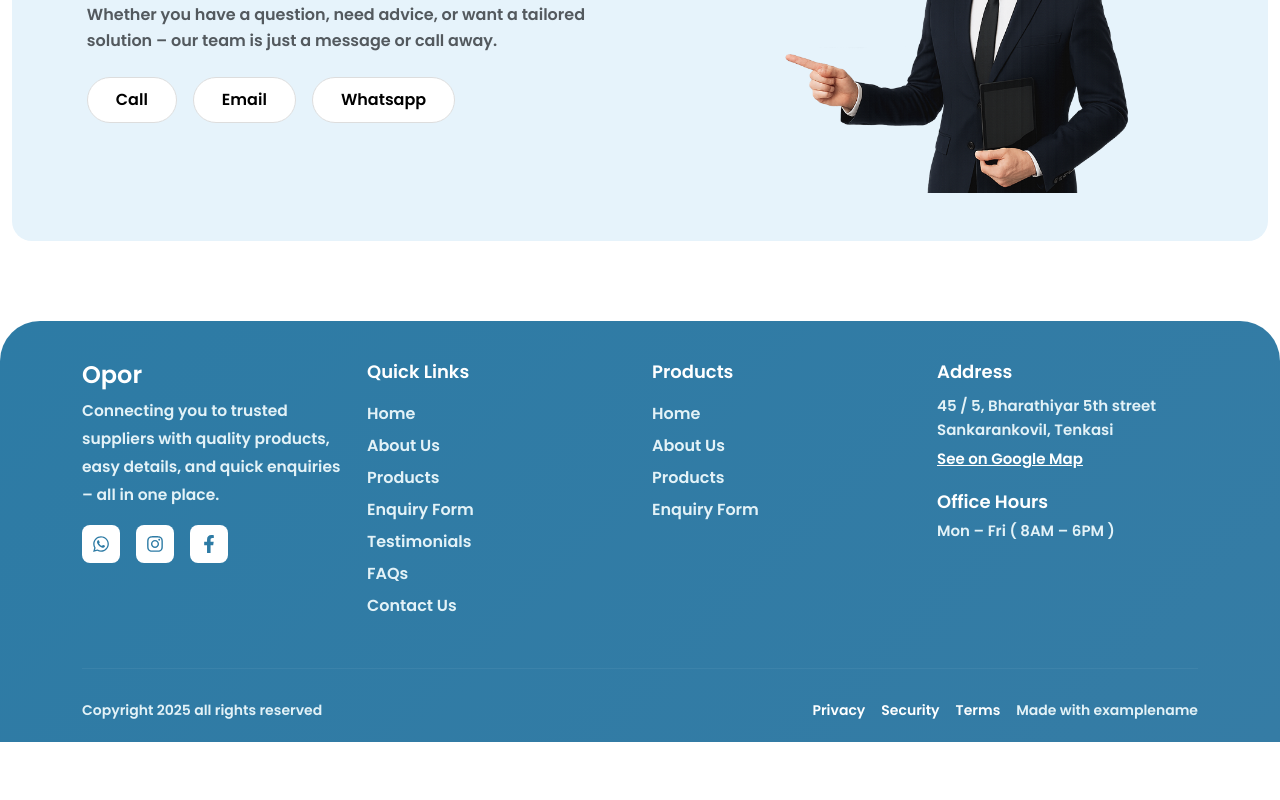
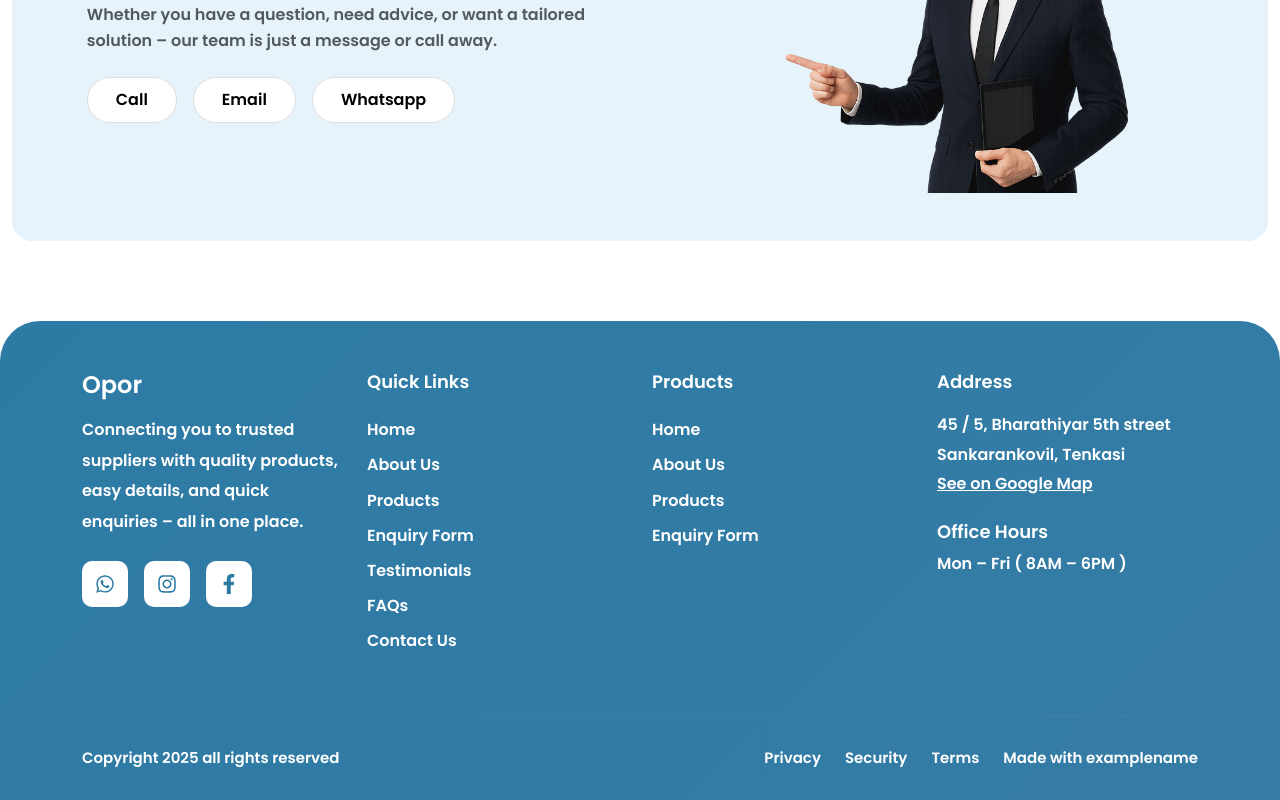
Before and after one commit to sudharshin/WaterPurifier, a React (Vite) app: page / in a window 1280 px wide. Shown: the part 2649-3449 px from the top of the page. Before the commit the page ends 3391 px from the top, so only its background shows below. Built offline with nearby package versions, Linux system fonts and the light colour scheme.

Commit message:
Update Footer.jsx

```diff
--- a/src/components/Footer.jsx
+++ b/src/components/Footer.jsx
@@ -8,8 +8,8 @@ const Footer = () => {
       style={{
         background: "linear-gradient(135deg, #2D7BA5, #357CA5)",
         color: "#fff",
-        paddingTop: 40,
-        paddingBottom: 20,
+        paddingTop: 50,
+        paddingBottom: 30,
         borderTopLeftRadius: 40,
         borderTopRightRadius: 40,
         fontFamily: "Poppins, sans-serif",
@@ -19,11 +19,11 @@ const Footer = () => {
         <Row className="gy-4 text-center text-md-start">
           {/* Company Info */}
           <Col xs={12} sm={6} md={3}>
-            <h4 style={{ fontWeight: 600 }}>Opor</h4>
-            <p style={{ fontSize: 15.5, lineHeight: 1.8, color: "#e3f2f7" }}>
+            <h4 style={{ fontWeight: 600, fontSize: 24 }}>Opor</h4>
+            <p style={{ fontSize: 16, lineHeight: 1.9, color: "#fff", marginTop: 16 }}>
               Connecting you to trusted suppliers with quality products, easy details, and quick enquiries – all in one place.
             </p>
-            <div className="d-flex justify-content-center justify-content-md-start gap-3 mt-3">
+            <div className="d-flex justify-content-center justify-content-md-start gap-3 mt-4">
               {[FaWhatsapp, FaInstagram, FaFacebookF].map((Icon, idx) => (
                 <a
                   key={idx}
@@ -32,12 +32,12 @@ const Footer = () => {
                     display: "flex",
                     alignItems: "center",
                     justifyContent: "center",
-                    width: 38,
-                    height: 38,
-                    borderRadius: "8px",
+                    width: 46,
+                    height: 46,
+                    borderRadius: "10px",
                     backgroundColor: "#fff",
                     color: "#2D7BA5",
-                    fontSize: 18,
+                    fontSize: 20,
                     textDecoration: "none",
                   }}
                 >
@@ -49,11 +49,11 @@ const Footer = () => {
 
           {/* Quick Links */}
           <Col xs={12} sm={6} md={3}>
-            <h6 style={{ fontWeight: 600, fontSize: 18, marginBottom: 16 }}>Quick Links</h6>
-            <ul className="list-unstyled" style={{ fontSize: 16, lineHeight: "2", paddingLeft: 0 }}>
+            <h6 style={{ fontWeight: 600, fontSize: 18, marginBottom: 20 }}>Quick Links</h6>
+            <ul className="list-unstyled" style={{ fontSize: 16, lineHeight: 2.2, paddingLeft: 0 }}>
               {["Home", "About Us", "Products", "Enquiry Form", "Testimonials", "FAQs", "Contact Us"].map((item, i) => (
                 <li key={i}>
-                  <a href="#" style={{ color: "#e3f2f7", textDecoration: "none" }}>{item}</a>
+                  <a href="#" style={{ color: "#fff", textDecoration: "none", fontWeight: 500 }}>{item}</a>
                 </li>
               ))}
             </ul>
@@ -61,59 +61,61 @@ const Footer = () => {
 
           {/* Products */}
           <Col xs={12} sm={6} md={3}>
-            <h6 style={{ fontWeight: 600, fontSize: 18, marginBottom: 16 }}>Products</h6>
-            <ul className="list-unstyled" style={{ fontSize: 16, lineHeight: "2", paddingLeft: 0 }}>
+            <h6 style={{ fontWeight: 600, fontSize: 18, marginBottom: 20 }}>Products</h6>
+            <ul className="list-unstyled" style={{ fontSize: 16, lineHeight: 2.2, paddingLeft: 0 }}>
               {["Home", "About Us", "Products", "Enquiry Form"].map((item, i) => (
                 <li key={i}>
-                  <a href="#" style={{ color: "#e3f2f7", textDecoration: "none" }}>{item}</a>
+                  <a href="#" style={{ color: "#fff", textDecoration: "none", fontWeight: 500 }}>{item}</a>
                 </li>
               ))}
             </ul>
           </Col>
 
-          {/* Address and Hours */}
+          {/* Address */}
           <Col xs={12} sm={6} md={3}>
-            <h6 style={{ fontWeight: 600, fontSize: 18, marginBottom: 12 }}>Address</h6>
-            <p style={{ fontSize: 15, color: "#e3f2f7", marginBottom: 4 }}>
-              45 / 5, Bharathiyar 5th street <br />
+            <h6 style={{ fontWeight: 600, fontSize: 18, marginBottom: 20 }}>Address</h6>
+            <p style={{ fontSize: 16, fontWeight: 600, marginBottom: 4 }}>
+              45 / 5, Bharathiyar 5th street
+            </p>
+            <p style={{ fontSize: 16, fontWeight: 600, marginBottom: 4 }}>
               Sankarankovil, Tenkasi
             </p>
             <a
               href="#"
               style={{
                 color: "#fff",
-                fontSize: 15,
+                fontSize: 16,
+                fontWeight: 600,
+                textDecoration: "underline",
                 display: "inline-block",
-                marginBottom: 20,
-                textDecoration: "underline",
+                marginBottom: 24,
               }}
             >
               See on Google Map
             </a>
 
-            <h6 style={{ fontWeight: 600, fontSize: 18, marginBottom: 6 }}>Office Hours</h6>
-            <p style={{ fontSize: 15, color: "#e3f2f7", marginBottom: 0 }}>
-              Mon – Fri ( 8AM – 6PM )
+            <h6 style={{ fontWeight: 600, fontSize: 18, marginBottom: 8 }}>Office Hours</h6>
+            <p style={{ fontSize: 16, fontWeight: 500 }}>
+              Mon – Fri ( <strong>8AM – 6PM</strong> )
             </p>
           </Col>
         </Row>
 
-        {/* Divider */}
-        <hr style={{ borderColor: "rgba(255,255,255,0.2)", margin: "30px 0" }} />
+        <hr style={{ borderColor: "rgba(255,255,255,0.15)", margin: "40px 0 30px" }} />
 
-        {/* Bottom Row */}
+        {/* Bottom Footer */}
         <Row className="align-items-center text-center text-md-start">
           <Col xs={12} md={6}>
-            <p style={{ margin: 0, fontSize: 14, color: "#e3f2f7" }}>
+            <p style={{ fontSize: 15, fontWeight: 600, marginBottom: 0 }}>
               Copyright 2025 all rights reserved
             </p>
           </Col>
           <Col xs={12} md={6} className="mt-2 mt-md-0">
-            <div className="d-flex flex-wrap justify-content-center justify-content-md-end gap-3">
-              <a href="#" style={{ color: "#fff", textDecoration: "none", fontSize: 14 }}>Privacy</a>
-              <a href="#" style={{ color: "#fff", textDecoration: "none", fontSize: 14 }}>Security</a>
-              <a href="#" style={{ color: "#fff", textDecoration: "none", fontSize: 14 }}>Terms</a>
-              <span style={{ fontSize: 14, color: "#e3f2f7" }}>Made with examplename</span>
+            <div className="d-flex flex-wrap justify-content-center justify-content-md-end gap-4">
+              <a href="#" style={{ color: "#fff", textDecoration: "none", fontSize: 15, fontWeight: 600 }}>Privacy</a>
+              <a href="#" style={{ color: "#fff", textDecoration: "none", fontSize: 15, fontWeight: 600 }}>Security</a>
+              <a href="#" style={{ color: "#fff", textDecoration: "none", fontSize: 15, fontWeight: 600 }}>Terms</a>
+              <span style={{ fontSize: 15, fontWeight: 600 }}>Made with examplename</span>
             </div>
           </Col>
         </Row>
```
